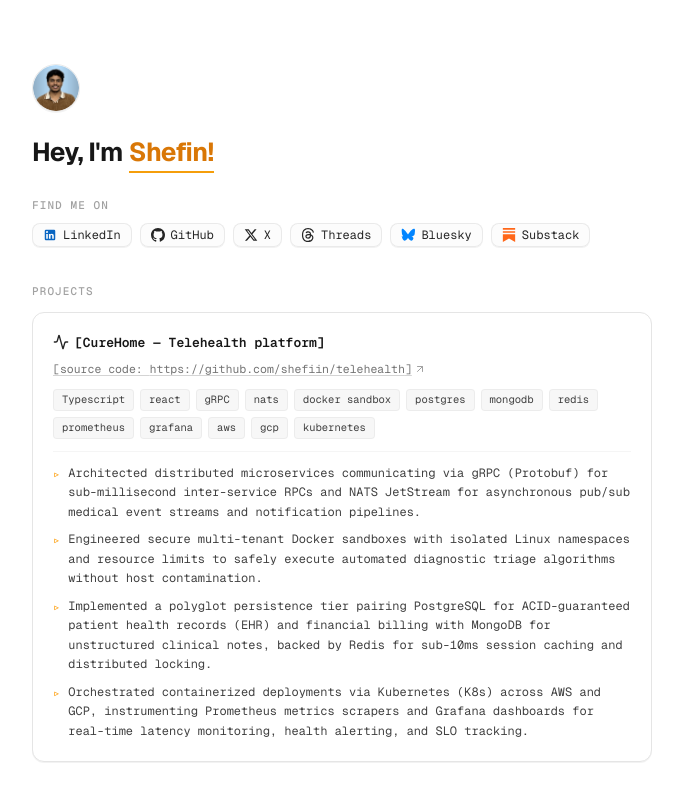
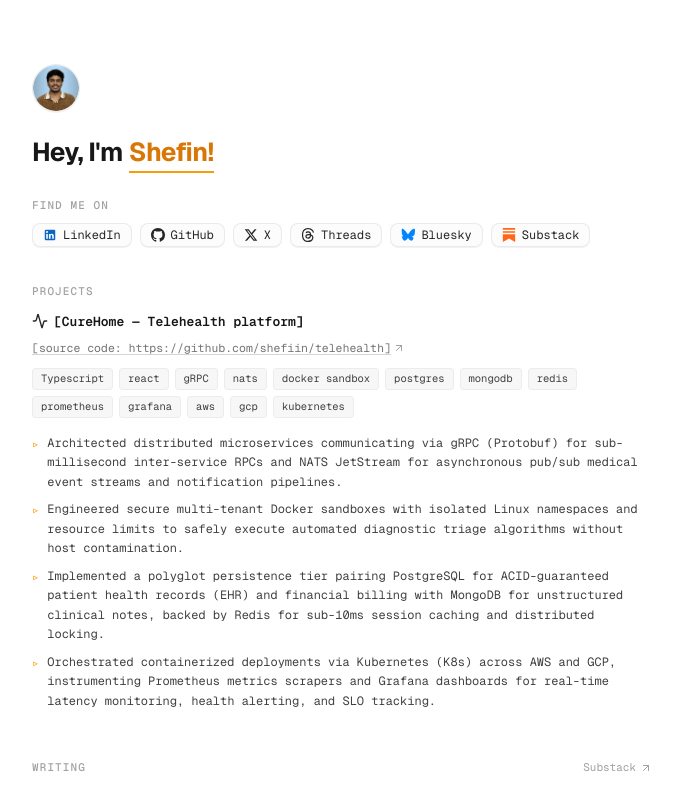
Before and after one commit to shefiin/shefin, a Next.js app in the folder client/: page / in a window 1280 px wide. Shown: the top 788 px of the page, without its empty margins (298-981 px from the left). Built offline with nearby package versions, Linux system fonts and the light colour scheme; no server answers.

Commit message:
style: remove border from PROJECTS container for clean minimalist layout

```diff
--- a/client/app/page.tsx
+++ b/client/app/page.tsx
@@ -299,10 +299,10 @@ export default function Home() {
             {projects.map((project, idx) => (
               <div
                 key={project._id || idx}
-                className="border border-neutral-200 rounded-xl p-4 sm:p-5 bg-white hover:border-neutral-300 transition-all shadow-2xs"
+                className="space-y-2.5"
               >
-                {/* Header: [Title][source code: url] — no separate site link, no status badge */}
-                <div className="flex items-baseline gap-2 flex-wrap text-[13px] font-mono mb-2">
+                {/* Header: [Title][source code: url] — borderless minimalist presentation */}
+                <div className="flex items-baseline gap-2 flex-wrap text-[13px] font-mono">
                   <div className="flex items-center gap-1.5 font-semibold text-neutral-900">
                     <ProjectIcon iconKey={project.iconKey} className="w-4 h-4 text-neutral-800 shrink-0" />
                     <span>[{project.title}]</span>
@@ -323,8 +323,7 @@ export default function Home() {
 
                 {/* Tech Stack Tags */}
                 {project.tags && project.tags.length > 0 && (
-                  <div className="my-3">
-                    <div className="flex flex-wrap gap-1.5">
+                  <div className="flex flex-wrap gap-1.5 pt-0.5">
                     {project.tags.map((tag) => (
                       <span
                         key={tag}
@@ -334,12 +333,11 @@ export default function Home() {
                       </span>
                     ))}
                   </div>
-                  </div>
                 )}
 
                 {/* Bullet Points */}
                 {project.bullets && project.bullets.length > 0 && (
-                  <div className="pt-3 border-t border-neutral-100">
+                  <div className="pt-1.5">
                     <ul className="space-y-2 text-[12px] font-mono text-neutral-700 leading-relaxed">
                       {project.bullets.map((bullet, bIdx) => (
                         <li key={bIdx} className="flex items-start gap-2">
```
Lines whose indentation alone changed are shown as unchanged.
